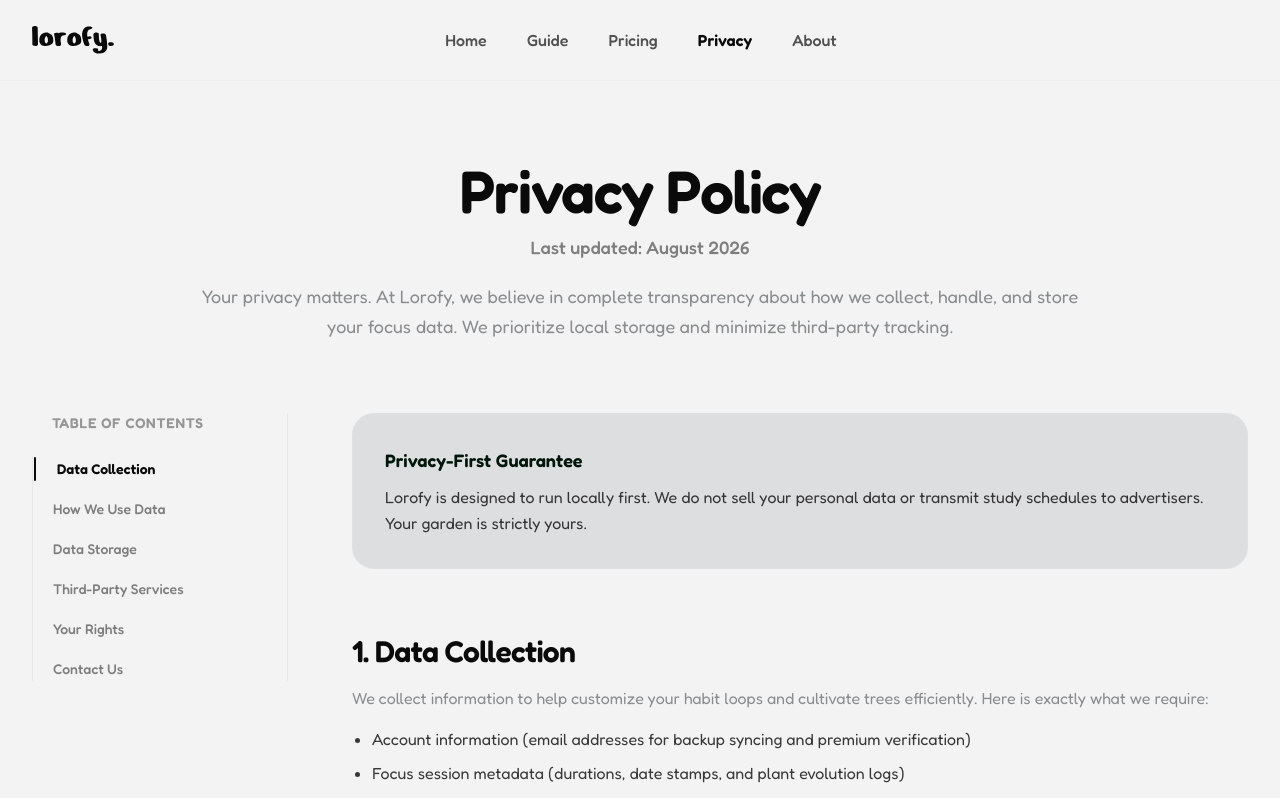
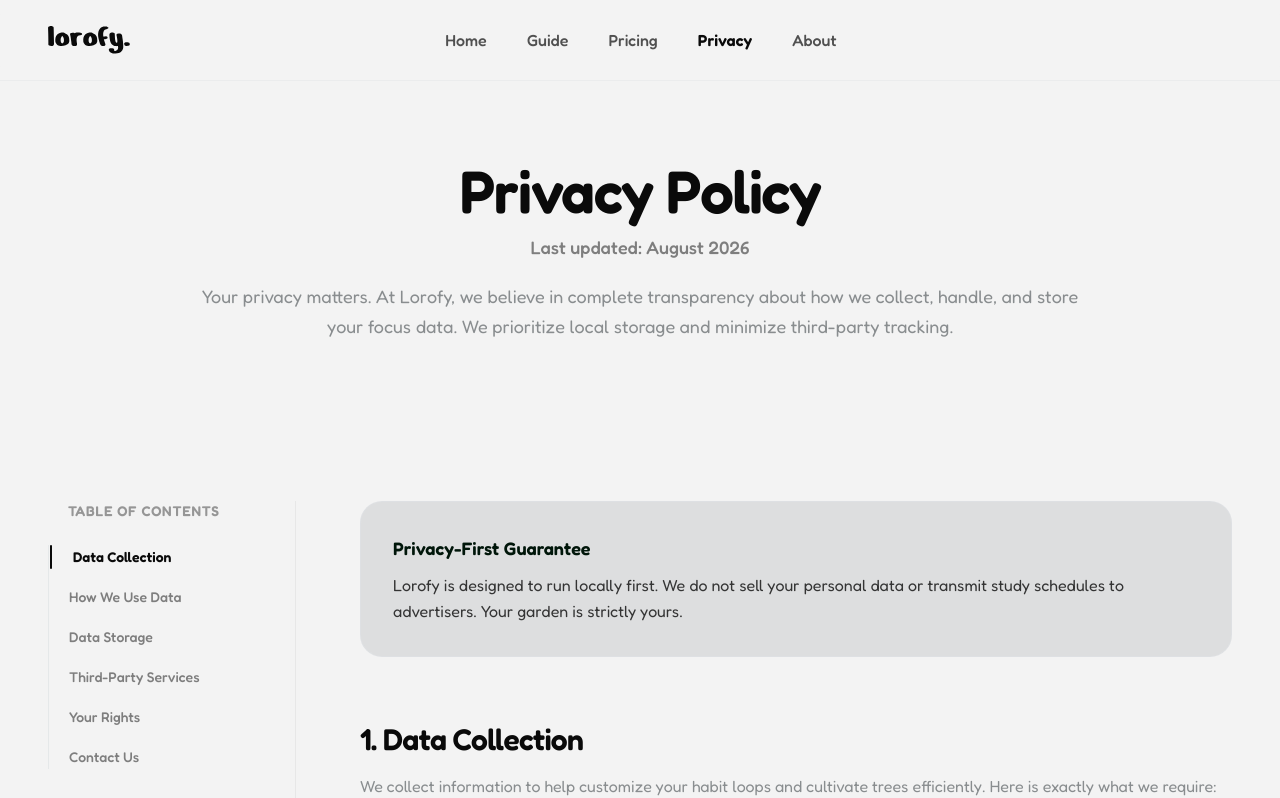
Before and after one commit to safekidstudio/lorofy-landing, a Next.js app: page /privacy in a window 1280 px wide. Shown: the top 798 px of the page. Built offline with nearby package versions, Linux system fonts and the light colour scheme.

Commit message:
feat: add pricing, guide, and interactive privacy policy features with global styles and layout components

```diff
--- a/src/app/globals.css
+++ b/src/app/globals.css
@@ -125,10 +125,25 @@
 }
 
 .container {
+  width: 100%;
+  max-width: 1400px;
   margin-inline: auto;
-  padding-inline: 1.5rem;
+  padding-inline: 1rem;
+
+  @media (min-width: 640px) {
+    padding-inline: 1.5rem;
+  }
+
   @media (min-width: 768px) {
     padding-inline: 2rem;
+  }
+
+  @media (min-width: 1024px) {
+    padding-inline: 2.5rem;
+  }
+
+  @media (min-width: 1280px) {
+    padding-inline: 3rem;
   }
 }
 
--- a/src/app/layout.tsx
+++ b/src/app/layout.tsx
@@ -93,7 +93,7 @@ export default function RootLayout({ children }: LayoutProps<"/">) {
     >
       <body className="min-h-full flex flex-col">
         <Header />
-        <main className="flex-1 flex flex-col w-full overflow-x-hidden">
+        <main className="flex-1 flex flex-col w-full overflow-x-clip">
           {children}
         </main>
         <Footer />
--- a/src/components/shared/bounded.tsx
+++ b/src/components/shared/bounded.tsx
@@ -12,7 +12,7 @@ export function Bounded({
   ...props
 }: BoundedProps) {
   return (
-    <Component className={cn("w-full py-20", className)} {...props}>
+    <Component className={cn("w-full py-12 md:py-16 lg:py-20", className)} {...props}>
       <div className="container">{children}</div>
     </Component>
   );
--- a/src/features/guide/index.tsx
+++ b/src/features/guide/index.tsx
@@ -12,7 +12,7 @@ import { TipsSection } from "./components/tips-section";
 
 export function GuideFeature() {
   return (
-    <div className="flex flex-col w-full bg-background overflow-x-hidden">
+    <div className="flex flex-col w-full bg-background overflow-x-clip">
       {/* 1. Page Header */}
       <Bounded className="bg-background py-20">
         <ScrollAnimatedContainer
--- a/src/features/pricing/index.tsx
+++ b/src/features/pricing/index.tsx
@@ -6,7 +6,7 @@ import { TeamsBanner } from "./components/teams-banner";
 
 export function PricingFeature() {
   return (
-    <div className="flex flex-col w-full bg-background overflow-x-hidden">
+    <div className="flex flex-col w-full bg-background overflow-x-clip">
       <PricingCards />
       <FeatureComparison />
       <TeamsBanner />
--- a/src/features/privacy/components/toc-layout.tsx
+++ b/src/features/privacy/components/toc-layout.tsx
@@ -66,9 +66,10 @@ export function TocLayout() {
 
   return (
     <Bounded className="bg-background py-8">
-      <div className="grid grid-cols-1 lg:grid-cols-12 divide-x divide-accent/50 gap-12 lg:gap-16 w-full items-start">
+      <div className="grid grid-cols-1 lg:grid-cols-12 divide-x divide-accent/50 gap-12 lg:gap-16 w-full">
         {/* Left Side: Table of Contents */}
-        <aside className="lg:col-span-3 sticky top-28 hidden lg:flex flex-col gap-6 select-none">
+        <aside className="lg:col-span-3 hidden lg:block select-none">
+          <div className="sticky top-28 flex flex-col gap-6">
             <span className="text-xs md:text-sm font-semibold tracking-wider text-foreground/40 uppercase pl-5">
               Table of Contents
             </span>
@@ -102,6 +103,7 @@ export function TocLayout() {
                   </button>
                 );
               })}
+            </div>
           </div>
         </aside>
 
```
Lines whose indentation alone changed are shown as unchanged.
